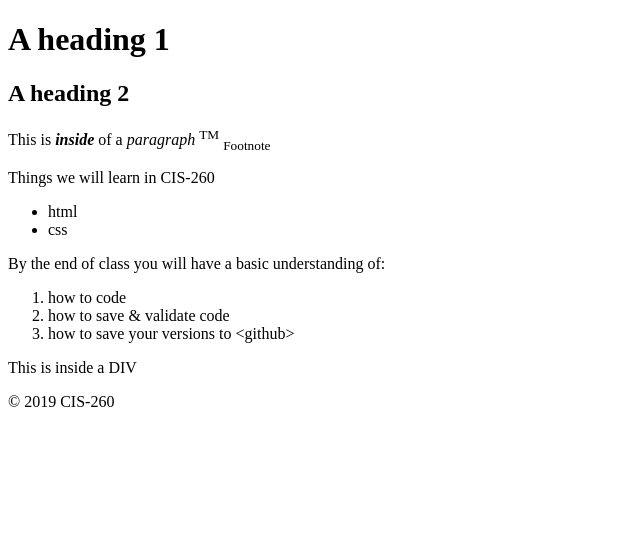
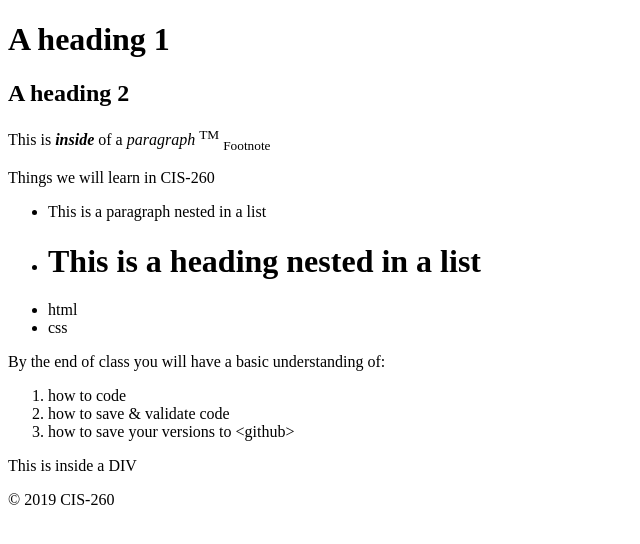
Before and after one commit to sydney-pfeifer/assignment1, a plain HTML site: page index.html in a window 1280 px wide. Shown: the whole page, without its empty margins (0-640 px from the left). Drawn offline with Linux system fonts and the light colour scheme.

Commit message:
nesting in lists

```diff
--- a/index.html
+++ b/index.html
@@ -20,6 +20,8 @@
         <p>This is <strong><em>inside</em></strong> of a <em>paragraph</em> <sup>TM</sup> <sub>Footnote</sub> </p>
         <p>Things we will learn in CIS-260</p>
         <ul>
+            <li><p>This is a paragraph nested in a list</p></li>
+            <li><H1>This is a heading nested in a list</H1></li>
             <li>html</li>
             <li>css</li>
         </ul>
```
